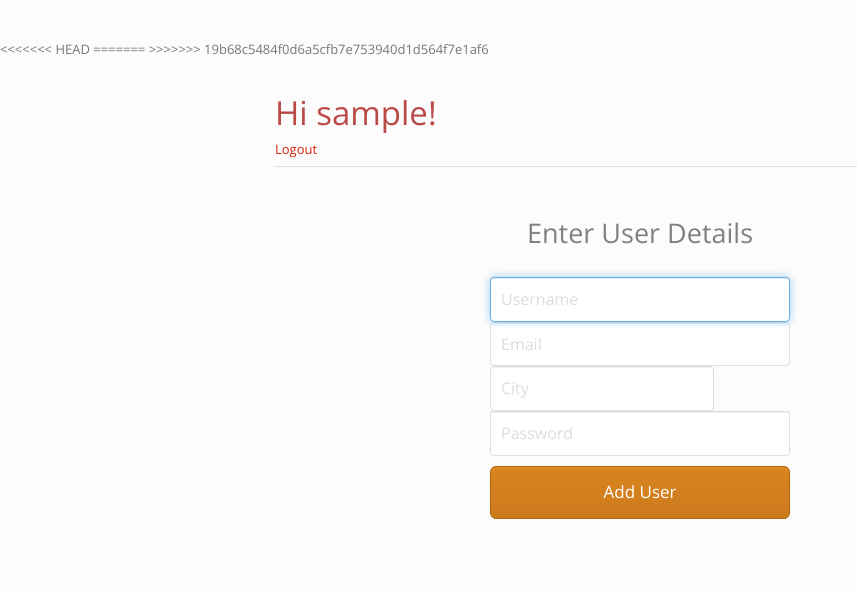
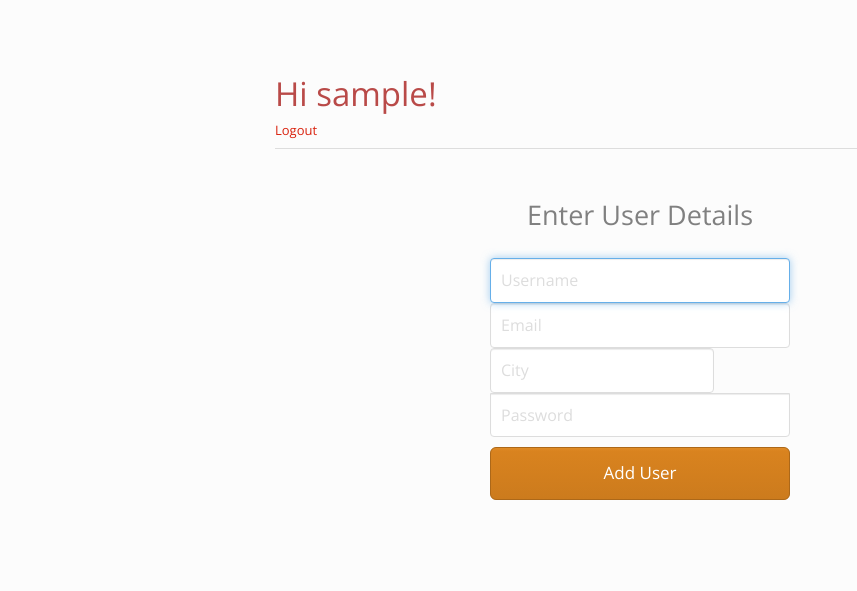
Before and after one commit to voidabhi/accounts, a PHP site: page / in a window 1280 px wide. Shown: the top 591 px of the page, without its empty margins (0-857 px from the left). Run offline with PHP 8.4, Linux system fonts and the light colour scheme; the visitor is signed in with stand-in values (Sample User, id 1).

Commit message:
removed junk from index

```diff
--- a/index.php
+++ b/index.php
@@ -58,12 +58,10 @@ session_start();
     <!-- Bootstrap -->
     <link href="static/css/bootstrap.min.css" rel="stylesheet">
     <link href="static/css/style.css" rel="stylesheet">
-<<<<<<< HEAD
+
 
 	<link rel="icon" href="static/favicon.ico" type="image/x-icon" />
 	<link rel="shortcut icon" href="static/favicon.ico" type="image/x-icon" />
-=======
->>>>>>> 19b68c5484f0d6a5cfb7e753940d1d564f7e1af6
 
     <!-- HTML5 shim and Respond.js for IE8 support of HTML5 elements and media queries -->
     <!-- WARNING: Respond.js doesn't work if you view the page via file:// -->
```
